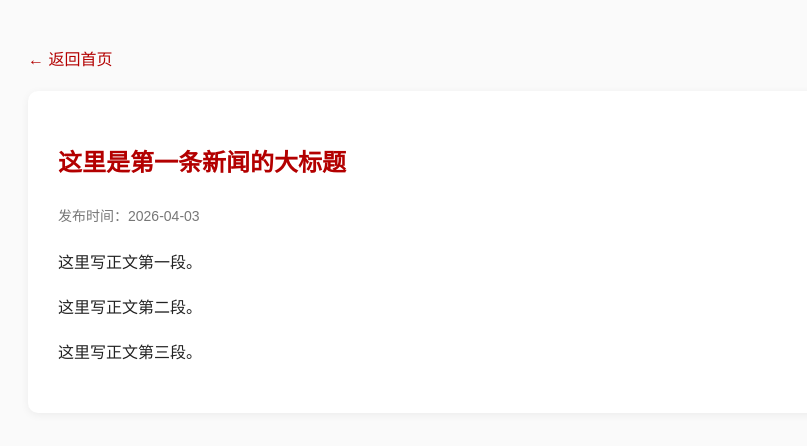
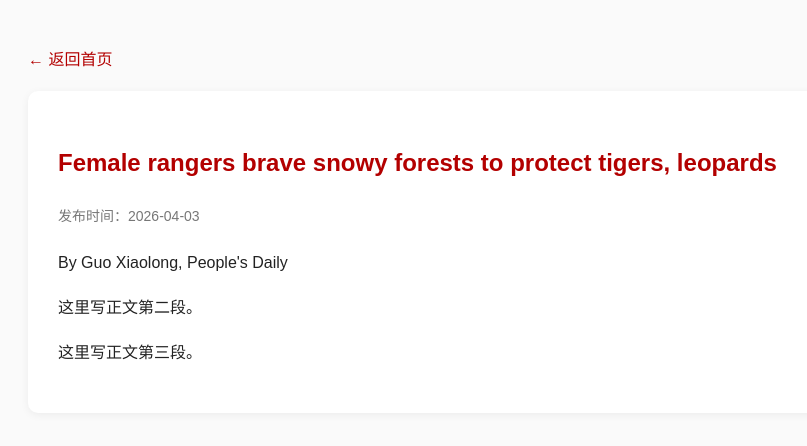
Before and after one commit to SemanarioChina/semanariochina.github.io, a plain HTML site: page news/first-news.html in a window 1280 px wide. Shown: the whole page, without its empty margins (187-994 px from the left). Drawn offline with Linux system fonts and the light colour scheme.

Commit message:
Update first-news.html

```diff
--- a/news/first-news.html
+++ b/news/first-news.html
@@ -41,10 +41,10 @@
   <p><a href="../index.html">← 返回首页</a></p>
 
   <article>
-    <h1>这里是第一条新闻的大标题</h1>
+    <h1>Female rangers brave snowy forests to protect tigers, leopards</h1>
     <div class="meta">发布时间：2026-04-03</div>
 
-    <p>这里写正文第一段。</p>
+    <p>By Guo Xiaolong, People's Daily</p>
     <p>这里写正文第二段。</p>
     <p>这里写正文第三段。</p>
   </article>
```
